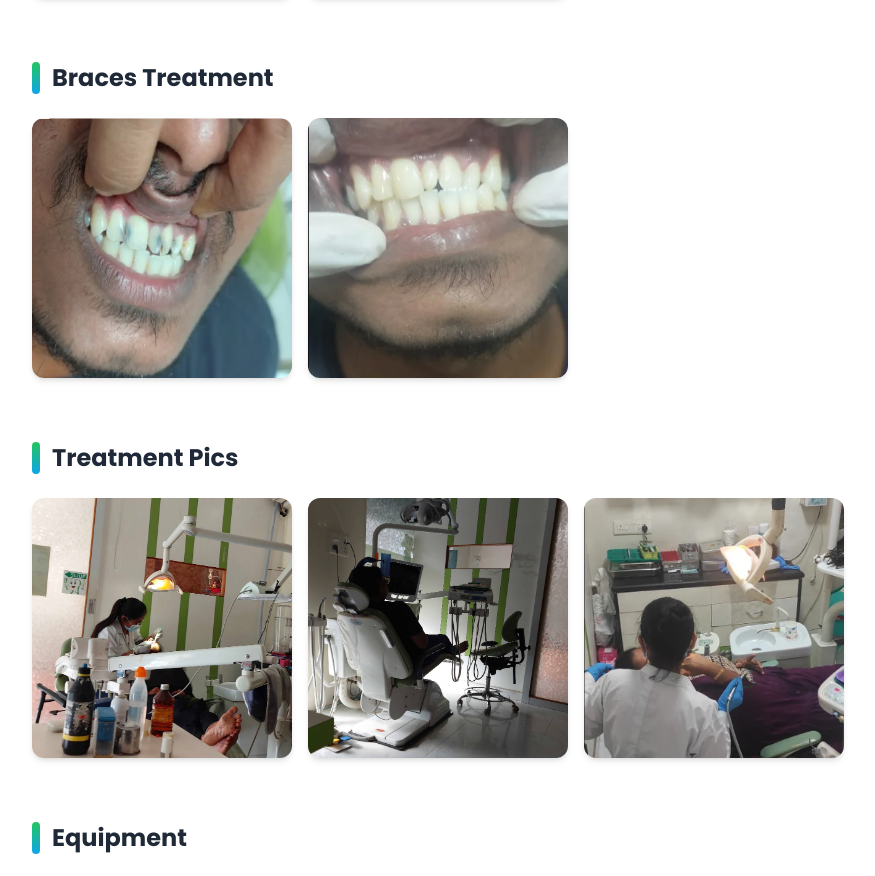
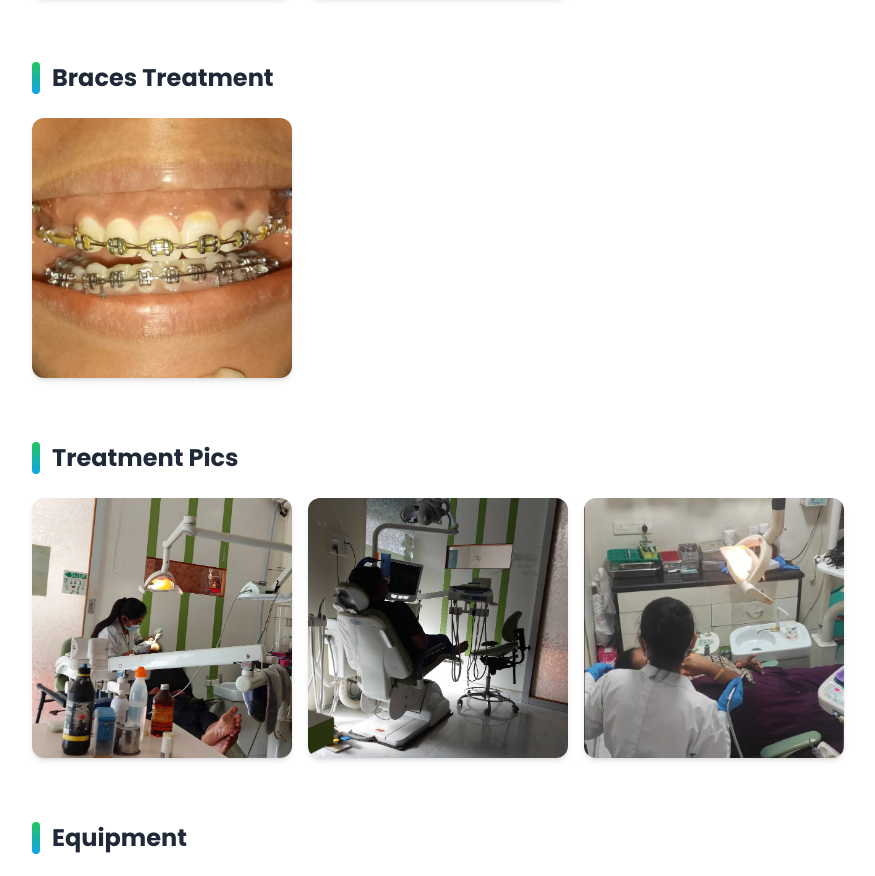
Before and after one commit to shridevfreelanceofficial-prog/AarogyaDentalClinic, a Next.js app: page /gallery in a window 1280 px wide. Shown: the part 1426-2302 px from the top of the page, without its empty margins (64-939 px from the left). Built offline with nearby package versions, Linux system fonts and the light colour scheme.

Commit message:
fifth commit

```diff
--- a/app/gallery/page.tsx
+++ b/app/gallery/page.tsx
@@ -18,8 +18,8 @@ const galleryCategories = [
   },
   {
     name: 'Braces Treatment',
-    folder: 'Composite_Treatment',
-    images: ['g11.png', 'g12.png'],
+    folder: 'Braces_Treatment',
+    images: ['g12.png'],
   },
   {
     name: 'Treatment Pics',
@@ -178,7 +178,7 @@ export default function GalleryPage() {
               initial={{ scale: 0.9, opacity: 0 }}
               animate={{ scale: 1, opacity: 1 }}
               exit={{ scale: 0.9, opacity: 0 }}
-              className="relative max-w-5xl max-h-[90vh] aspect-video"
+              className="relative w-full max-w-5xl h-[80vh] sm:h-[90vh]"
               onClick={(e) => e.stopPropagation()}
             >
               <Image
```
